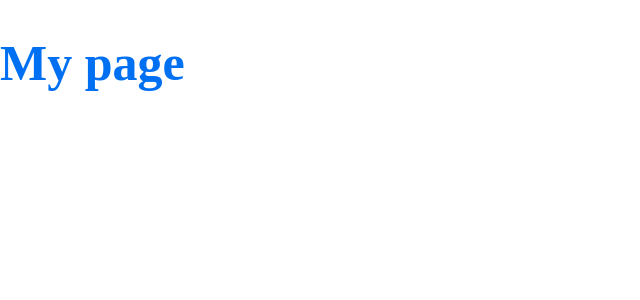
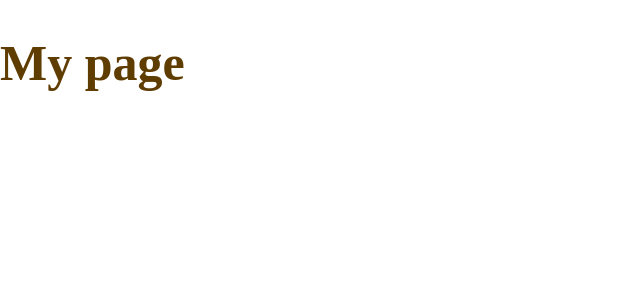
Before and after one commit to Joshua-Lucas/joshualucas.dev, a Next.js app: page / in a window 1280 px wide. Shown: the top 300 px of the page, without its empty margins (0-640 px from the left). Built offline with nearby package versions, Linux system fonts and the light colour scheme.

Commit message:
abstracted into seperate files

```diff
--- a/pages/_app.tsx
+++ b/pages/_app.tsx
@@ -1,25 +1,13 @@
 import { AppProps } from 'next/app'
-import { createGlobalStyle, ThemeProvider } from 'styled-components'
-
-const GlobalStyle = createGlobalStyle`
-  body {
-    margin: 0;
-    padding: 0;
-    box-sizing: border-box;
-  }
-`
-
-const theme = {
-  colors: {
-    primary: '#0070f3',
-  },
-}
+import { ThemeProvider } from 'styled-components'
+import GlobalStyle from '../utils/styles/GlobalStyles'
+import Theme from '../utils/styles/Theme'
 
 export default function App({ Component, pageProps }: AppProps) {
   return (
     <>
       <GlobalStyle />
-      <ThemeProvider theme={theme}>
+      <ThemeProvider theme={Theme}>
         <Component {...pageProps} />
       </ThemeProvider>
     </>
--- /dev/null
+++ b/utils/styles/GlobalStyles.ts
@@ -0,0 +1,12 @@
+import { createGlobalStyle } from 'styled-components'
+
+const GlobalStyle = createGlobalStyle`
+  body {
+    margin: 0;
+    padding: 0;
+    box-sizing: border-box;
+
+  }
+`
+
+export default GlobalStyle
--- /dev/null
+++ b/utils/styles/Theme.ts
@@ -0,0 +1,7 @@
+const Theme = {
+  colors: {
+    primary: '#5f3c00',
+  },
+}
+
+export default Theme
```
